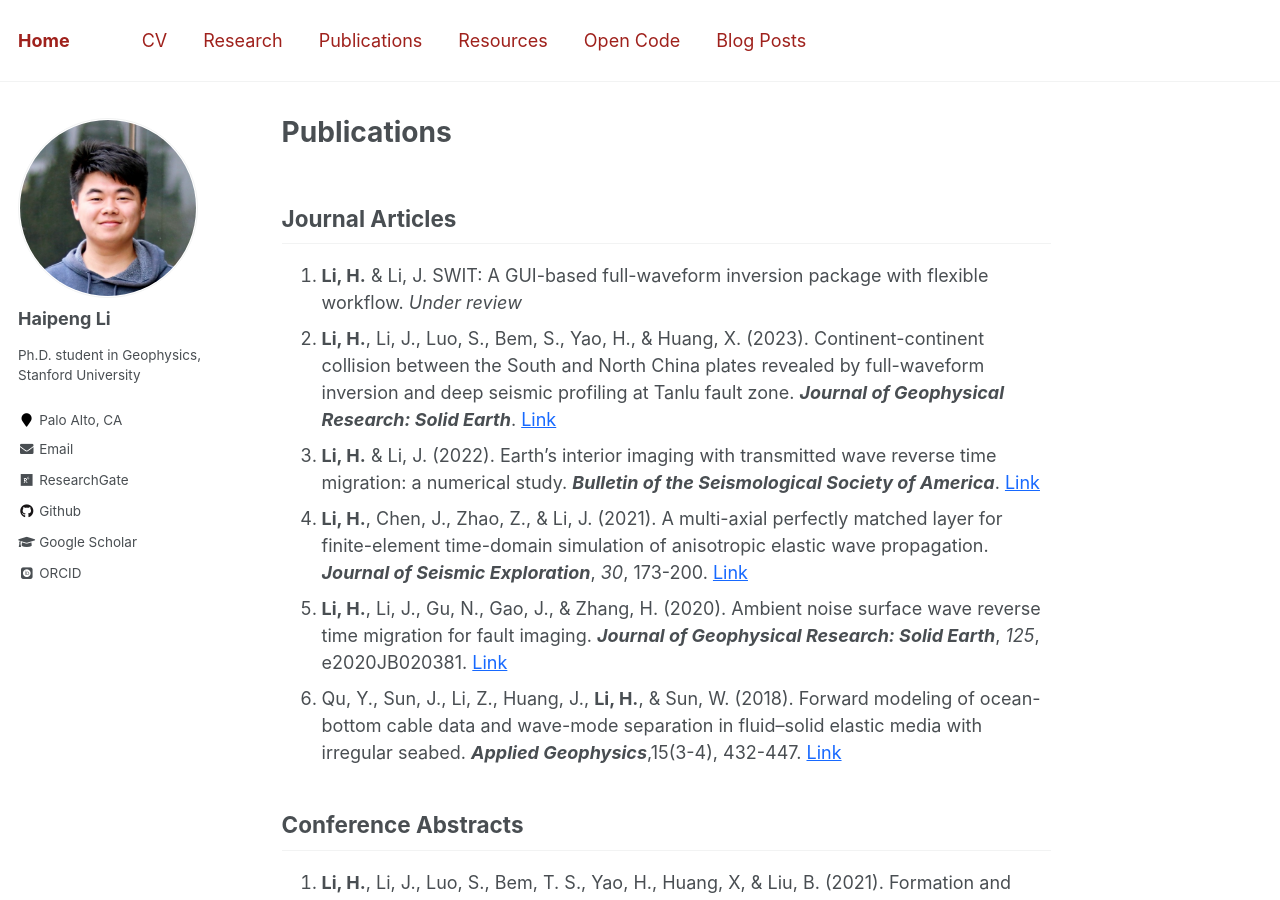
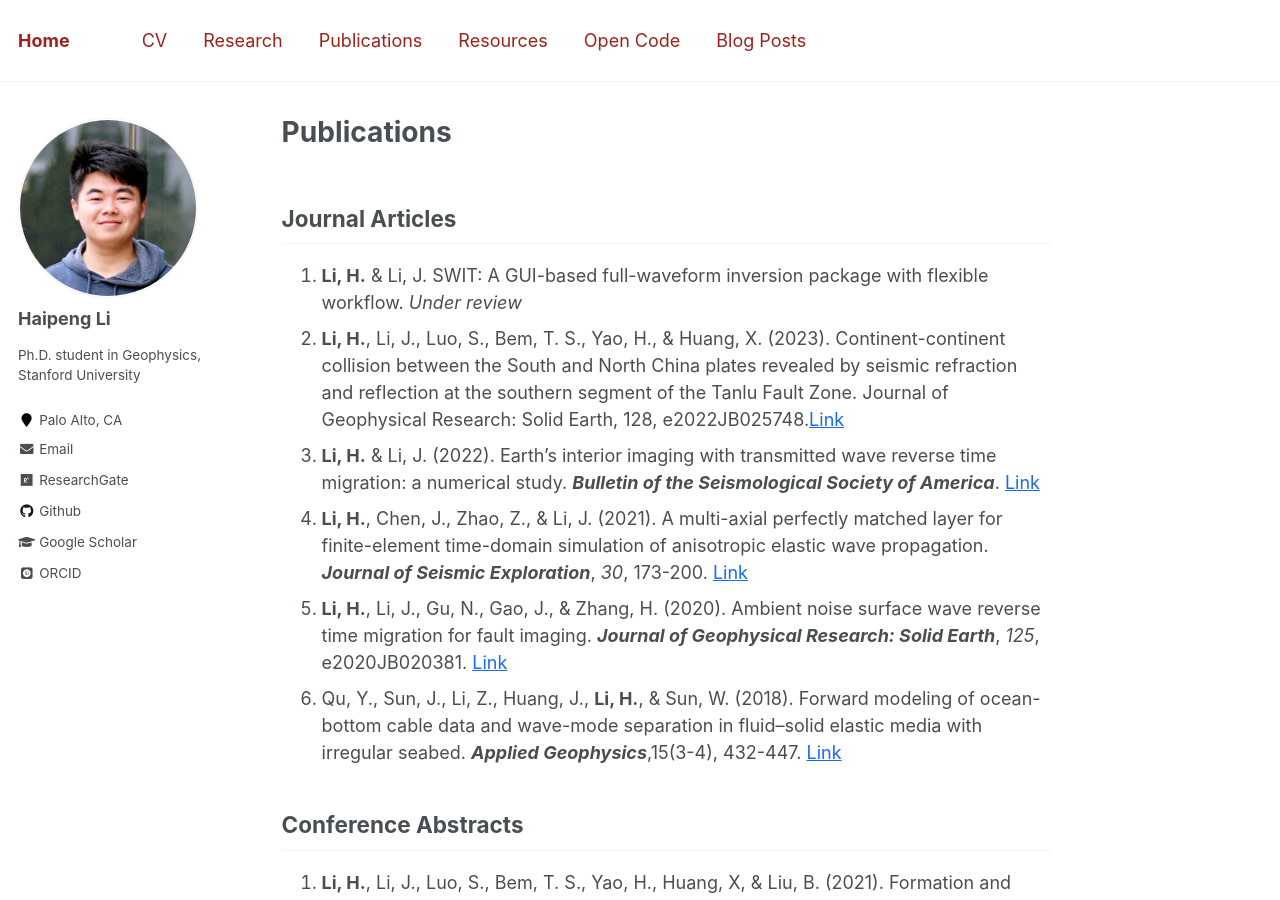
Before and after one commit to Haipeng-ustc/Haipeng-ustc.github.io, a Jekyll site: the page built from _pages/markdown.md, in a window 1280 px wide and 900 px high. Built offline with Jekyll 4.4.1, drawn with Linux system fonts in a browser that asks for light colours; some web fonts are replaced.

Commit message:
update pub

```diff
--- a/_pages/markdown.md
+++ b/_pages/markdown.md
@@ -9,7 +9,7 @@ redirect_from:
 
 ## Journal Articles
 1. **Li, H.** & Li, J. SWIT: A GUI-based full-waveform inversion package with flexible workflow. *Under review*
-2. **Li, H.**, Li, J., Luo, S., Bem, S., Yao, H., & Huang, X. (2023). Continent-continent collision between the South and North China plates revealed by full-waveform inversion and deep seismic profiling at Tanlu fault zone. ***Journal of Geophysical Research: Solid Earth***. [Link](https://doi.org/10.1029/2022JB025748)
+2. **Li, H.**, Li, J., Luo, S., Bem, T. S., Yao, H., & Huang, X. (2023). Continent-continent collision between the South and North China plates revealed by seismic refraction and reflection at the southern segment of the Tanlu Fault Zone. Journal of Geophysical Research: Solid Earth, 128, e2022JB025748.[Link](https://doi.org/10.1029/2022JB025748)
 3. **Li, H.** & Li, J. (2022). Earth’s interior imaging with transmitted wave reverse time migration: a numerical study. ***Bulletin of the Seismological Society of America***. [Link](https://doi.org/10.1785/0120210325)
 4. **Li, H.**, Chen, J., Zhao, Z., & Li, J. (2021). A multi-axial perfectly matched layer for finite-element time-domain simulation of anisotropic elastic wave propagation. ***Journal of Seismic Exploration***, *30*, 173-200. [Link](http://www.geophysical-press.com/online/VOL30-2_art4.pdf)
 5. **Li, H.**, Li, J., Gu, N., Gao, J., & Zhang, H. (2020). Ambient noise surface wave reverse time migration for fault imaging. ***Journal of Geophysical Research: Solid Earth***, *125*, e2020JB020381. [Link](https://doi.org/10.1029/2020JB020381)
```
Also changed, not shown: 1 other file.
